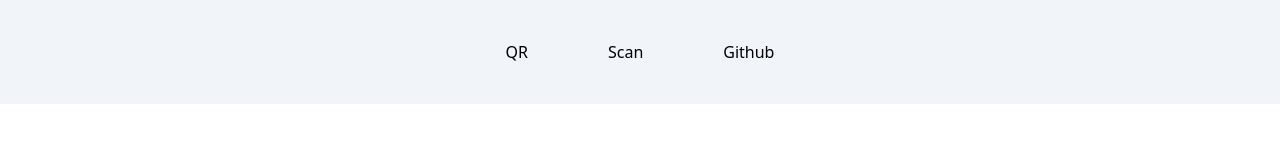
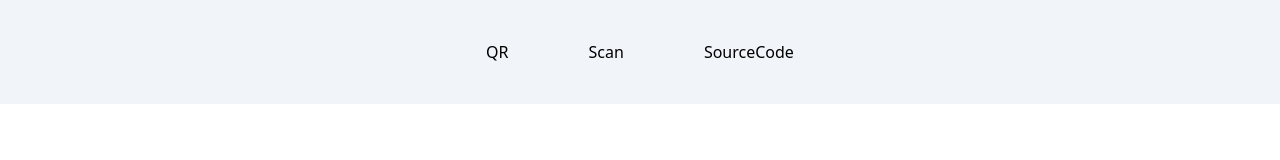
Before and after one commit to zdhxmo/gitQR, a Next.js app: page / in a window 1280 px wide. Shown: the top 160 px of the page. Built offline with nearby package versions, Linux system fonts and the light colour scheme.

Commit message:
fix: prop typo capitalized

```diff
--- a/components/NavBar.js
+++ b/components/NavBar.js
@@ -1,7 +1,4 @@
 import Link from "next/link";
-import { useRouter } from "next/router";
-
-import React from 'react'
 
 const NavBar = () => {
     return (
@@ -17,8 +14,8 @@ const NavBar = () => {
                 </Link>
             </button>
             <button className="p-10">
-                <Link href="https://github.com/">
-                    Github
+                <Link href="https://github.com/darkMatterChimpanzee/gitQR">
+                    SourceCode
                 </Link>
             </button>
 
--- a/pages/index.js
+++ b/pages/index.js
@@ -1,5 +1,5 @@
 import NavBar from "../components/NavBar";
-import React, { useState } from 'react';
+import { useState } from 'react';
 import QRCode from 'qrcode';
 import Image from 'next/image';
 
--- a/pages/scan.js
+++ b/pages/scan.js
@@ -1,10 +1,10 @@
-import React, { useState } from 'react'
-import NavBar from '../components/NavBar'
-import dynamic from 'next/dynamic'
-const QrReader = dynamic(() => import('react-qr-reader'), { ssr: false })
-import { useRouter } from 'next/router'
+import { useState } from 'react';
+import NavBar from '../components/NavBar';
+import dynamic from 'next/dynamic';
+const QrReader = dynamic(() => import('react-qr-reader'), { ssr: false });
+import { useRouter } from 'next/router';
 
-const scan = () => {
+const Scan = () => {
     const router = useRouter()
 
     const [scanResultWebCam, setScanResultWebCam] = useState('');
@@ -13,10 +13,12 @@ const scan = () => {
         console.log(error);
     }
 
-    const handleScan = async (result) => {
+    const handleScan = async (result, err) => {
         if (result) {
             setScanResultWebCam(result);
             router.push(scanResultWebCam)
+        } else {
+            console.log(err)
         }
     }
 
@@ -35,4 +37,4 @@ const scan = () => {
     )
 }
 
-export default scan;
+export default Scan;
```
